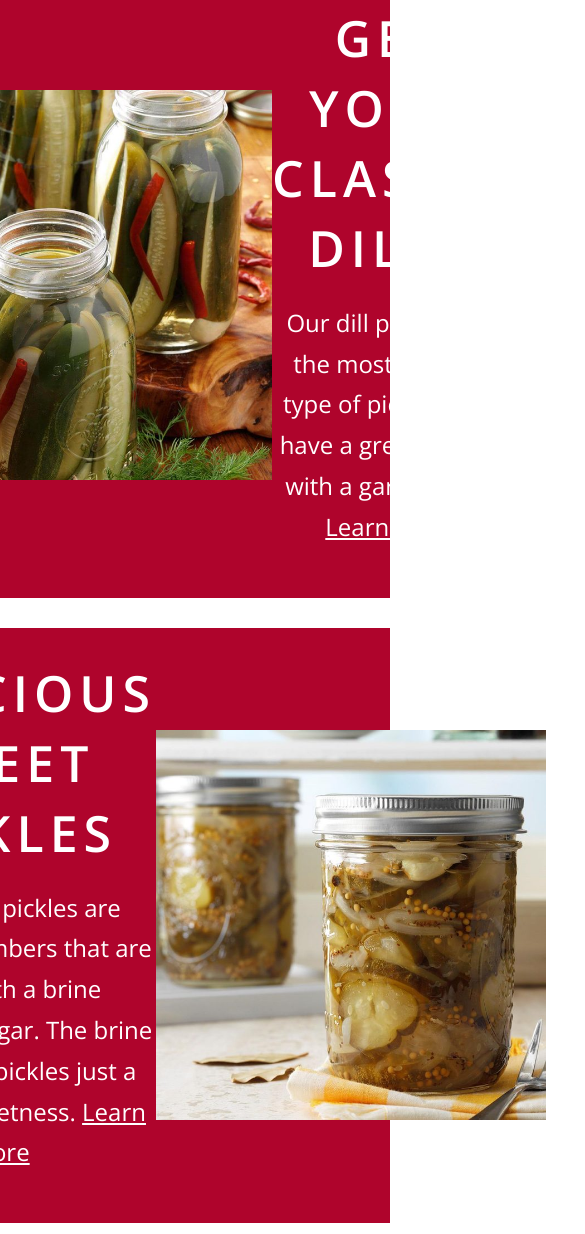
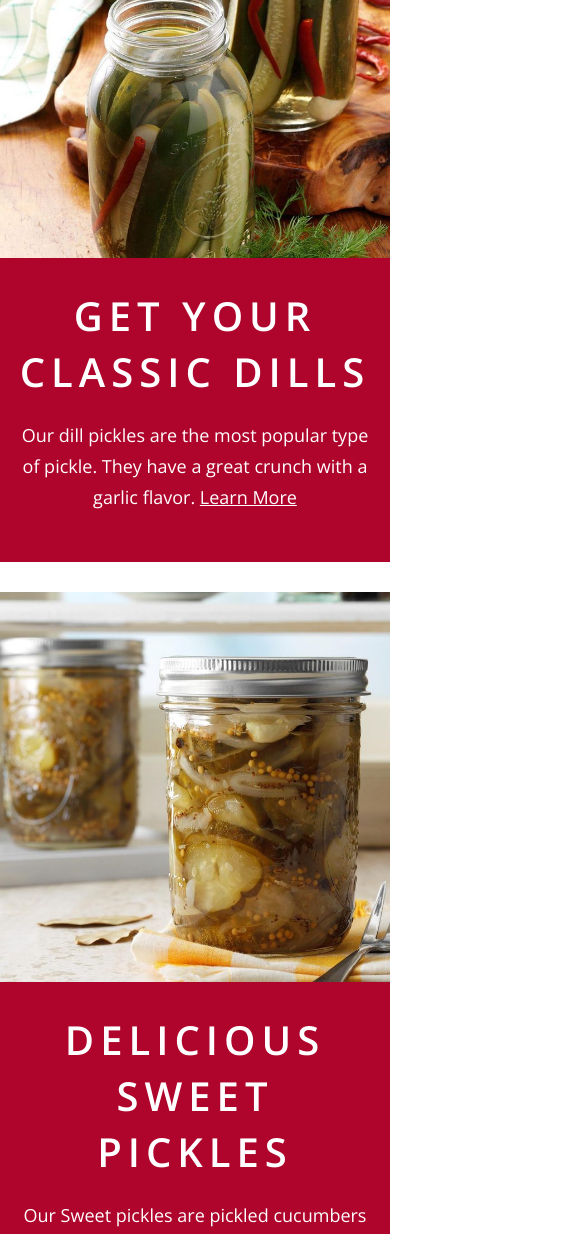
Before and after one commit to sjvarnum/website-acme-pickles, a plain HTML site: page index.html in a window 390 px wide. Shown: the part 766-2000 px from the top of the page, 585 px wide, since content can reach past the window. Drawn offline with nearby package versions, Linux system fonts and the light colour scheme.

Commit message:
Media query for sections

```diff
--- a/utility.css
+++ b/utility.css
@@ -103,3 +103,46 @@ section {
     align-items: center;
     justify-content: center;
 }
+
+@media (max-width: 768px) {
+    .flex-col-2 {
+        display: flex;
+        flex-direction: column;
+        align-items: center;
+        justify-content: center;
+    }
+
+    .flex-col-2-reverse {
+        display: flex;
+        flex-direction: column;
+        align-items: center;
+        justify-content: center;
+    }
+
+    .text-xl {
+        font-size: 40px;
+        text-transform: uppercase;
+        letter-spacing: 6px;
+        font-weight: 600;
+        margin-bottom: 20px;
+    }
+
+    .text-lg {
+        font-size: 30px;
+        text-transform: uppercase;
+        margin-bottom: 20px;
+    }
+
+    .text-md {
+        font-size: 18px;
+        margin-bottom: 20px;
+    }
+
+    .section-content {
+        padding: 30px 15px;
+    }
+
+    .footer-container {
+        text-align: center;
+    }
+}
```
